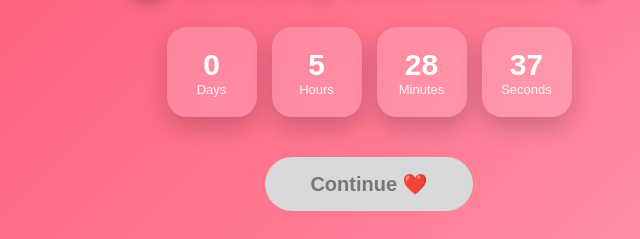
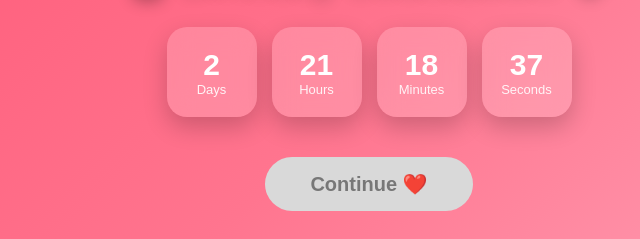
Before and after one commit to mrinmaydeka036-oss/Bdy-prishuuu, a plain HTML site: page index.html in a window 1280 px wide. Shown: the part 318-557 px from the top of the page, 271-911 px from the left. Drawn offline with Linux system fonts and the light colour scheme.

Commit message:
Update index.html

```diff
--- a/index.html
+++ b/index.html
@@ -96,7 +96,7 @@ button:not(:disabled):hover{
 
 <script>
 
-const target = new Date("2026-07-28T08:10:00").getTime();
+const target = new Date("2026-07-31T00:00:00").getTime();
 
 const countdown = document.getElementById("countdown");
 const btn = document.getElementById("continueBtn");
```
